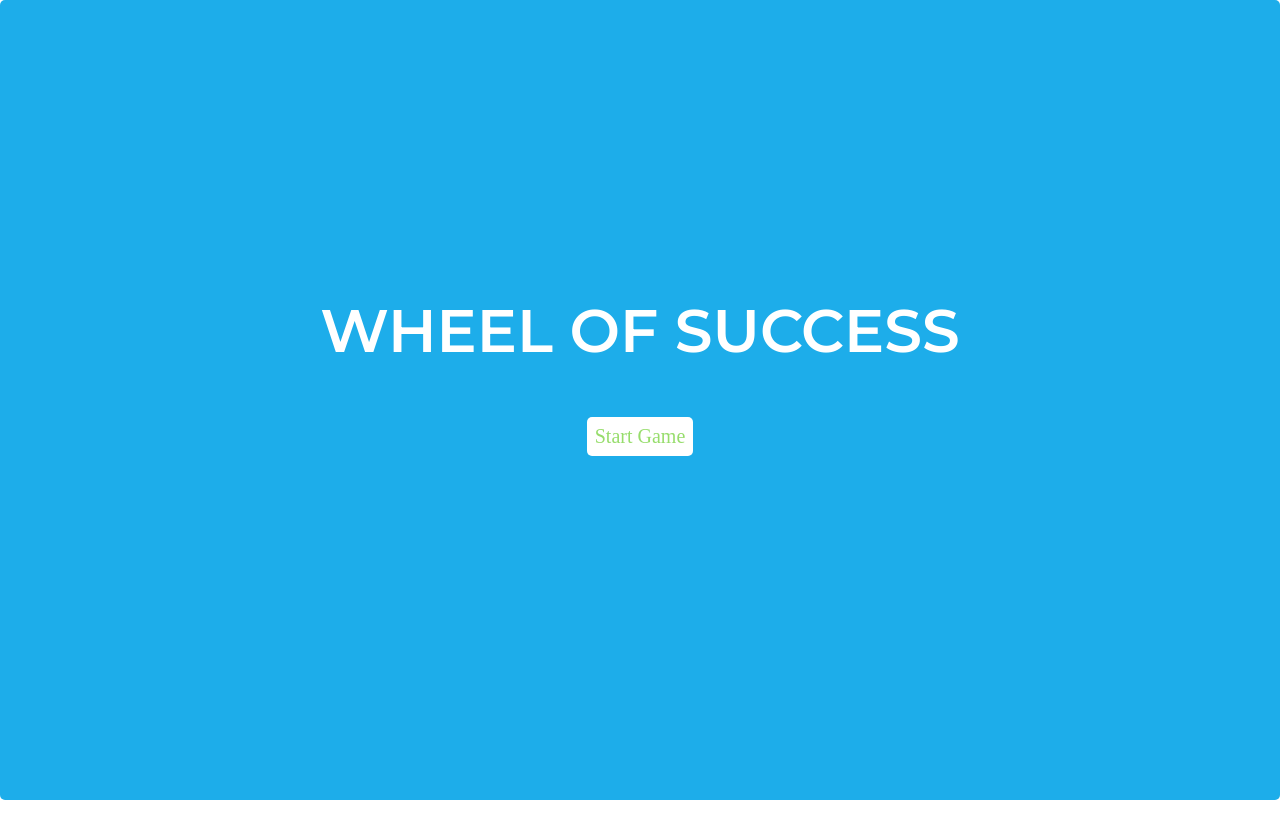
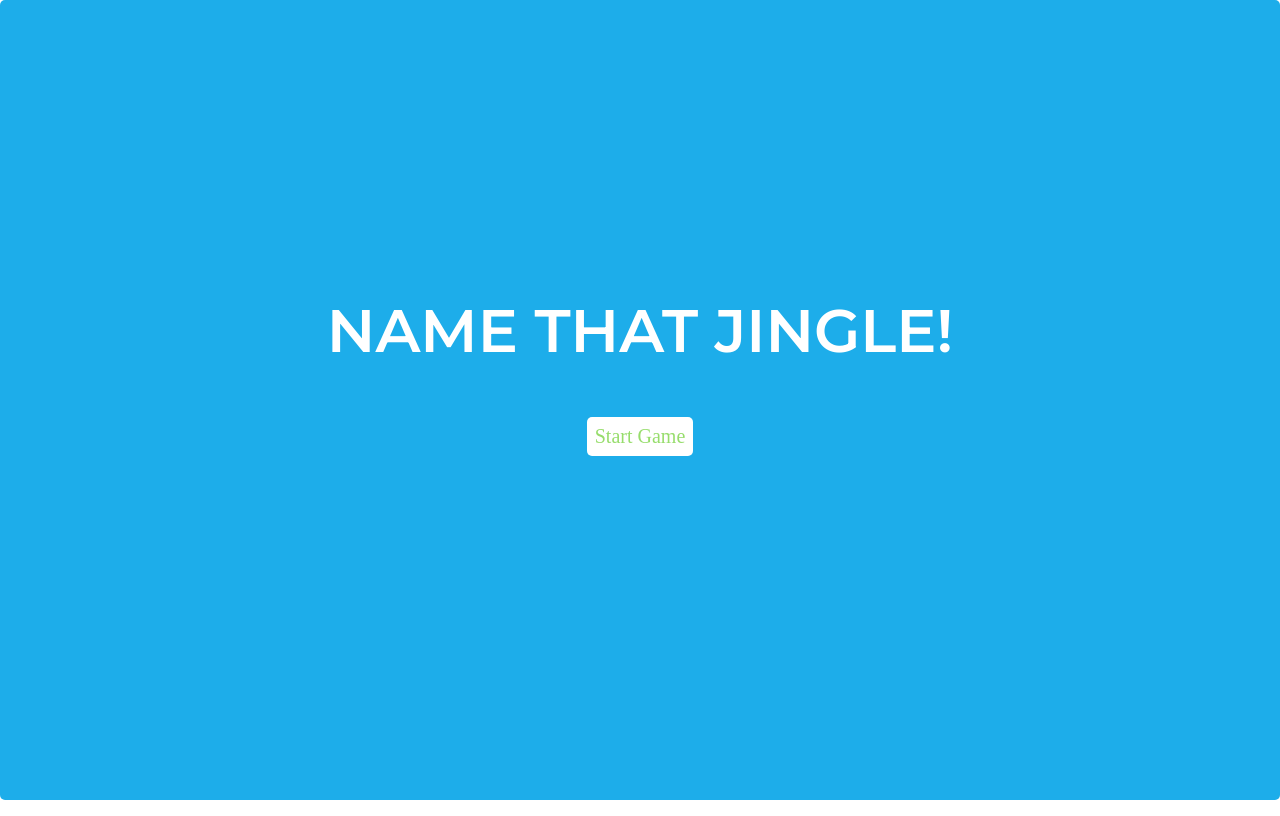
Before and after one commit to dlisab/TH-game-show-app, a plain HTML site: page index.html in a window 1280 px wide. Drawn offline with Linux system fonts and the light colour scheme.

Commit message:
updating name

```diff
--- a/index.html
+++ b/index.html
@@ -2,19 +2,19 @@
 <html lang="en">
   <head>
     <meta charset="utf-8">
-    <title>Wheel of Success!</title>
+    <title>Name that Jingle!</title>
     <meta name="viewport" content="width=device-width, initial-scale=1.0">
     <link href="css/styles.css" rel="stylesheet">
   </head>
   <body>
     <div class="main-container">
       <div id="overlay" class="start">
-        <h2 class="title">Wheel of Success</h2>
+        <h2 class="title">Name that Jingle!</h2>
         <a class="btn__reset">Start Game</a>
       </div>
 
       <div id="banner" class="section">
-        <h2 class="header">Wheel of Success</h2>
+        <h2 class="header">Name that Jingle!</h2>
       </div>
 
       <div id="phrase" class="section">
```
